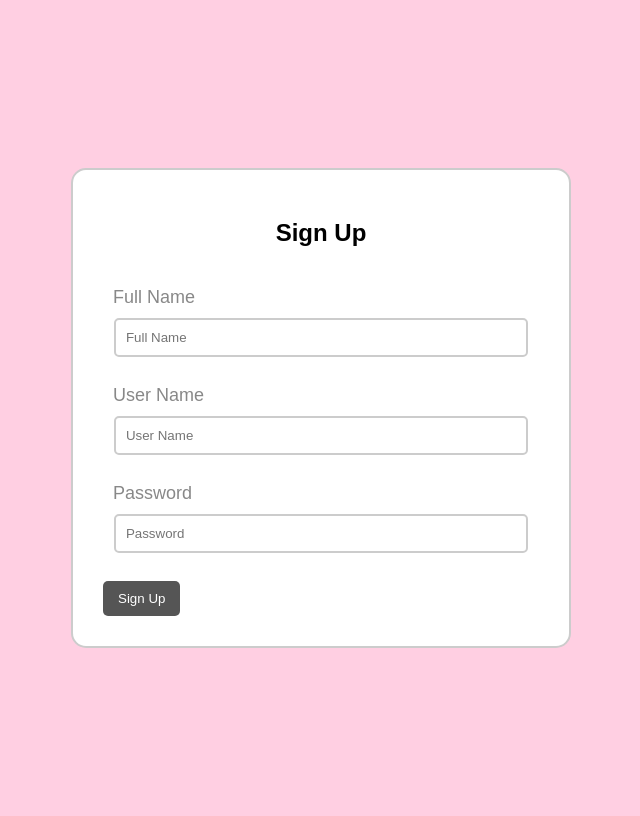
After one commit to gazalkagdi/login_form, a PHP site: page /signup.html in a window 1280 px wide. The commit adds this page. Shown: the whole page, without its empty margins (319-959 px from the left). Run offline with PHP 8.4, Linux system fonts and the light colour scheme.

Commit message:
Add files via upload

```diff
--- a/index.php
+++ b/index.php
@@ -16,7 +16,8 @@
      	<label>User Name</label>
      	<input type="password" name="password" placeholder="Password"><br>
 
-     	<button type="submit">Login</button>
+     	<button type="submit" >Login</button>
      </form>
+     <a href="signup.html" class="signup-link-button">Sign Up</a>
 </body>
 </html>
--- /dev/null
+++ b/signup.html
@@ -0,0 +1,22 @@
+<!DOCTYPE html>
+<html>
+<head>
+    <title>Sign Up</title>
+    <link rel="stylesheet" type="text/css" href="style.css">
+</head>
+<body>
+    <form action="signup_process.php" method="post">
+        <h2>Sign Up</h2>
+        <label>Full Name</label>
+        <input type="text" name="fullname" placeholder="Full Name" required><br>
+
+        <label>User Name</label>
+        <input type="text" name="uname" placeholder="User Name" required><br>
+
+        <label>Password</label>
+        <input type="password" name="password" placeholder="Password" required><br>
+
+        <button type="submit">Sign Up</button>
+    </form>
+</body>
+</html>
```
Also changed, not shown: signup_process.php (added, +35 -0 lines).
